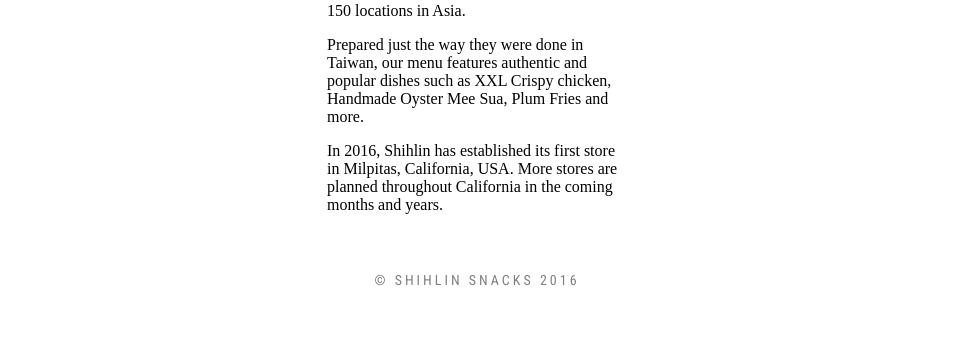
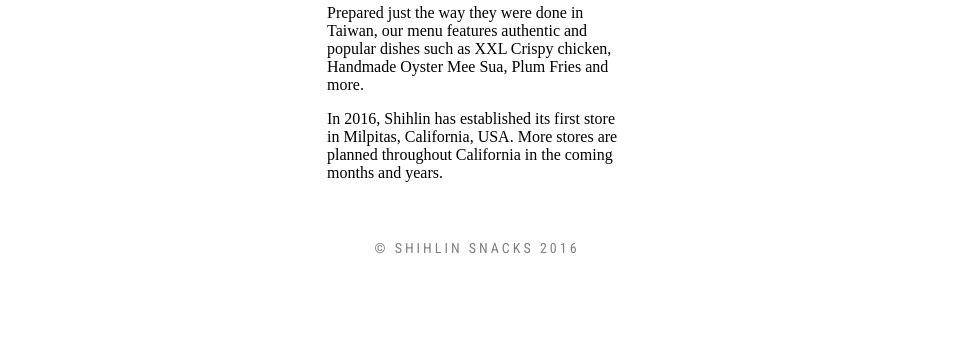
Before and after one commit to brandonch9/shihlin, a plain HTML site: page about.html in a window 1280 px wide. Shown: the part 457-800 px from the top of the page, without its empty margins (163-1116 px from the left). Drawn offline with nearby package versions, Linux system fonts and the light colour scheme; a web font is replaced by a local one.

Commit message:
reduced top margin on about and franchise

```diff
--- a/style.css
+++ b/style.css
@@ -475,7 +475,7 @@ a {
     margin-top: 6em;*/
     width: 300px;
     margin: 0 auto;
-    margin-top: 6em;
+    margin-top: 4em;
 }
 .site-about__header {
 	font-size: 36px;
```
